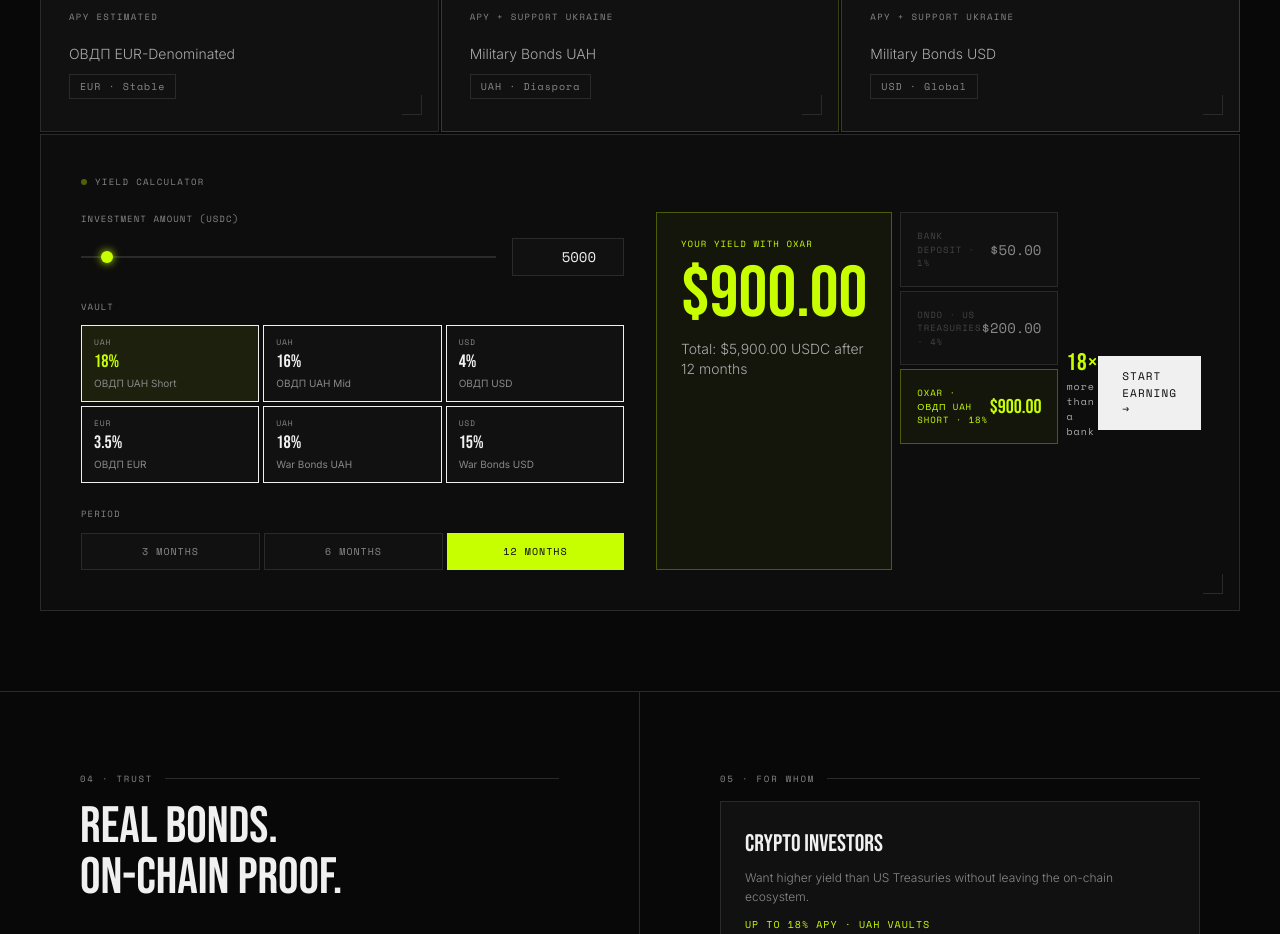
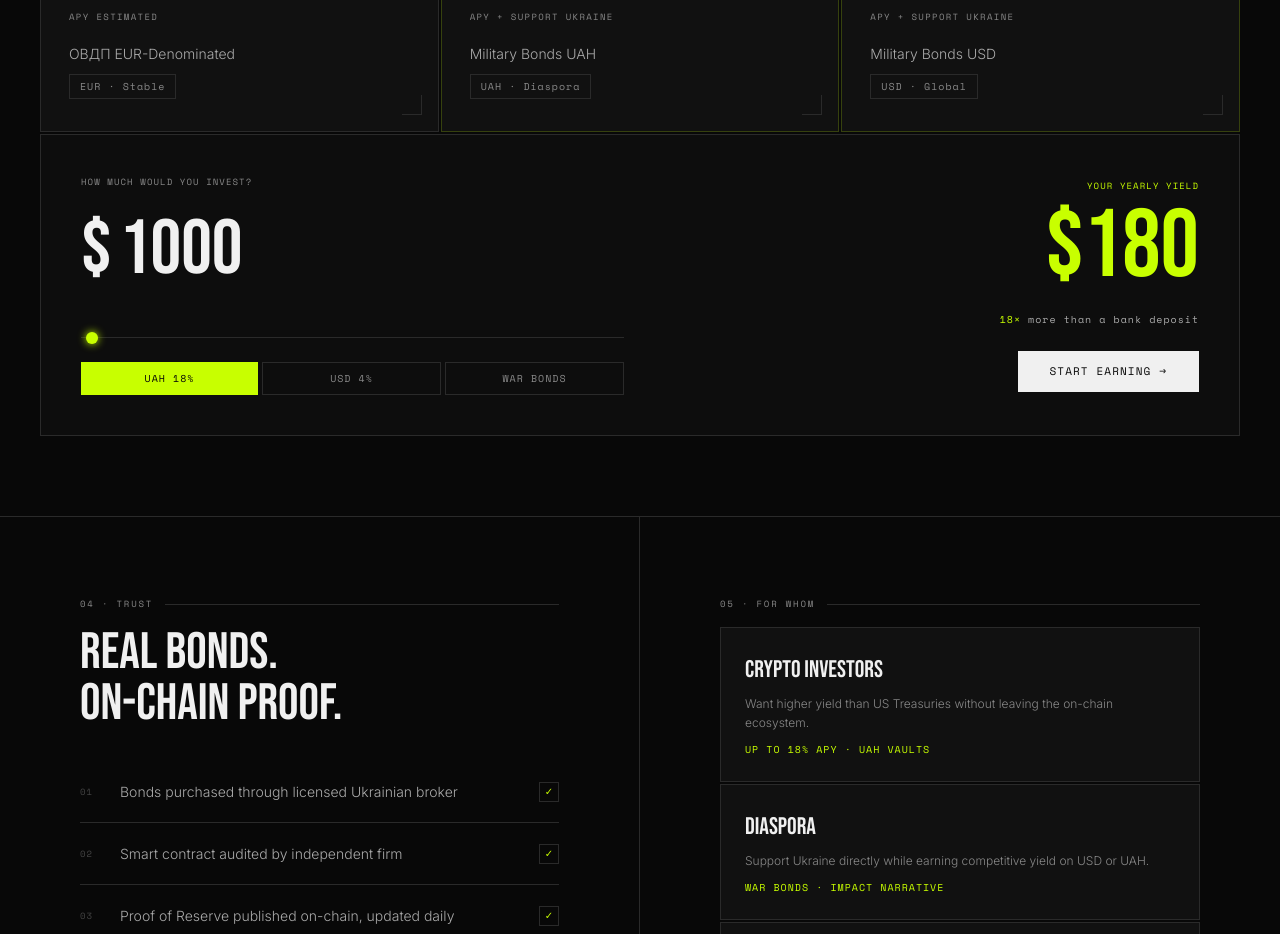
Before and after one commit to OXAR-Protocol/protocol, a Next.js app: page / in a window 1280 px wide. Shown: the part 2740-3674 px from the top of the page. Built offline with nearby package versions, Linux system fonts and the light colour scheme.

Commit message:
fix: simplify yield calculator — less clutter, bigger numbers, clear CTA

```diff
--- a/src/components/landing/yield-calculator.tsx
+++ b/src/components/landing/yield-calculator.tsx
@@ -4,65 +4,50 @@
 import Link from "next/link";
 
 const VAULTS = [
-  { name: "ОВДП UAH Short", apy: 18, currency: "UAH" },
-  { name: "ОВДП UAH Mid", apy: 16, currency: "UAH" },
-  { name: "ОВДП USD", apy: 4, currency: "USD" },
-  { name: "ОВДП EUR", apy: 3.5, currency: "EUR" },
-  { name: "War Bonds UAH", apy: 18, currency: "UAH" },
-  { name: "War Bonds USD", apy: 15, currency: "USD" },
-];
-
-const PERIODS = [
-  { label: "3 months", months: 3 },
-  { label: "6 months", months: 6 },
-  { label: "12 months", months: 12 },
+  { name: "UAH 18%", apy: 18 },
+  { name: "USD 4%", apy: 4 },
+  { name: "War Bonds", apy: 18 },
 ];
 
 function formatNum(n: number): string {
-  return n.toLocaleString("en-US", { minimumFractionDigits: 2, maximumFractionDigits: 2 });
+  return n.toLocaleString("en-US", { minimumFractionDigits: 0, maximumFractionDigits: 0 });
 }
 
 export function YieldCalculator() {
-  const [amount, setAmount] = useState(5000);
+  const [amount, setAmount] = useState(1000);
   const [vaultIdx, setVaultIdx] = useState(0);
-  const [periodIdx, setPeriodIdx] = useState(2);
 
   const vault = VAULTS[vaultIdx];
-  const period = PERIODS[periodIdx];
 
   const results = useMemo(() => {
-    const oxarYield = amount * (vault.apy / 100) * (period.months / 12);
-    const ondoYield = amount * 0.04 * (period.months / 12);
-    const bankYield = amount * 0.01 * (period.months / 12);
-    return {
-      oxar: oxarYield,
-      ondo: ondoYield,
-      bank: bankYield,
-      total: amount + oxarYield,
-      multiplier: oxarYield > 0 ? (oxarYield / Math.max(bankYield, 0.01)).toFixed(0) : "0",
-    };
-  }, [amount, vault.apy, period.months]);
+    const oxar = amount * (vault.apy / 100);
+    const bank = amount * 0.01;
+    return { oxar, bank, multiplier: Math.round(oxar / Math.max(bank, 1)) };
+  }, [amount, vault.apy]);
 
   return (
     <div
-      className="mt-0.5 p-8 md:p-10 relative overflow-hidden"
+      className="mt-0.5 p-8 md:p-10 relative"
       style={{ background: "#0d0d0d", border: "1px solid #2a2a2a" }}
     >
-      {/* Header */}
-      <div className="font-mono text-[9px] tracking-[0.15em] text-oxar-light uppercase mb-6 flex items-center gap-2">
-        <span className="w-1.5 h-1.5 rounded-full bg-oxar-accent animate-pulse-dot" />
-        YIELD CALCULATOR
+      <div className="grid grid-cols-1 md:grid-cols-[1fr_1fr] gap-8 items-center">
+        {/* Left: Input */}
+        <div>
+          <div className="font-mono text-[9px] tracking-[0.12em] text-oxar-light uppercase mb-4">
+            How much would you invest?
           </div>
-
-      <div className="grid grid-cols-1 lg:grid-cols-2 gap-8">
-        {/* Left: Inputs */}
-        <div className="space-y-6">
-          {/* Amount */}
-          <div>
-            <label className="font-mono text-[9px] tracking-[0.12em] text-oxar-light uppercase block mb-3">
-              Investment amount (USDC)
-            </label>
-            <div className="flex items-center gap-4">
+          <div className="flex items-baseline gap-2 mb-6">
+            <span className="font-display text-oxar-white" style={{ fontSize: "clamp(48px, 6vw, 80px)", lineHeight: 1 }}>
+              $
+            </span>
+            <input
+              type="number"
+              value={amount}
+              onChange={(e) => setAmount(Math.max(100, Math.min(100000, Number(e.target.value))))}
+              className="bg-transparent font-display text-oxar-white outline-none w-full"
+              style={{ fontSize: "clamp(48px, 6vw, 80px)", lineHeight: 1 }}
+            />
+          </div>
           <input
             type="range"
             min={100}
@@ -70,124 +55,45 @@
             step={100}
             value={amount}
             onChange={(e) => setAmount(Number(e.target.value))}
-                className="flex-1 h-0.5 bg-oxar-gray appearance-none cursor-pointer [&::-webkit-slider-thumb]:appearance-none [&::-webkit-slider-thumb]:w-3 [&::-webkit-slider-thumb]:h-3 [&::-webkit-slider-thumb]:rounded-full [&::-webkit-slider-thumb]:bg-oxar-accent [&::-webkit-slider-thumb]:shadow-[0_0_8px_#c8ff00]"
+            className="w-full h-px bg-oxar-gray appearance-none cursor-pointer [&::-webkit-slider-thumb]:appearance-none [&::-webkit-slider-thumb]:w-3 [&::-webkit-slider-thumb]:h-3 [&::-webkit-slider-thumb]:rounded-full [&::-webkit-slider-thumb]:bg-oxar-accent [&::-webkit-slider-thumb]:shadow-[0_0_8px_#c8ff00] mb-6"
           />
-              <input
-                type="number"
-                value={amount}
-                onChange={(e) => setAmount(Math.max(100, Math.min(100000, Number(e.target.value))))}
-                className="w-28 bg-oxar-dark border border-oxar-gray px-3 py-2 text-oxar-white font-mono text-sm text-right focus:border-oxar-accent outline-none"
-              />
-            </div>
-          </div>
-
-          {/* Vault select */}
-          <div>
-            <label className="font-mono text-[9px] tracking-[0.12em] text-oxar-light uppercase block mb-3">
-              Vault
-            </label>
-            <div className="grid grid-cols-2 sm:grid-cols-3 gap-1">
+          <div className="flex gap-1">
             {VAULTS.map((v, i) => (
               <button
                 key={i}
                 onClick={() => setVaultIdx(i)}
-                  className={`px-3 py-2.5 text-left transition-all duration-200 ${
+                className={`flex-1 py-2 font-mono text-[10px] tracking-[0.1em] uppercase transition-all duration-200 ${
                   i === vaultIdx
-                      ? "bg-[rgba(200,255,0,0.08)] border-[rgba(200,255,0,0.4)]"
-                      : "bg-oxar-dark border-oxar-gray hover:border-oxar-mid"
+                    ? "bg-oxar-accent text-oxar-black"
+                    : "text-oxar-light hover:text-oxar-white"
                 }`}
-                  style={{ border: "1px solid" }}
+                style={{ border: i === vaultIdx ? "none" : "1px solid #2a2a2a" }}
               >
-                  <div className="font-mono text-[8px] tracking-[0.1em] text-oxar-light uppercase">
-                    {v.currency}
-                  </div>
-                  <div className={`font-display text-lg ${i === vaultIdx ? "text-oxar-accent" : "text-oxar-white"}`}>
-                    {v.apy}%
-                  </div>
-                  <div className="text-[10px] text-oxar-light truncate">{v.name}</div>
+                {v.name}
               </button>
             ))}
           </div>
         </div>
 
-          {/* Period */}
-          <div>
-            <label className="font-mono text-[9px] tracking-[0.12em] text-oxar-light uppercase block mb-3">
-              Period
-            </label>
-            <div className="flex gap-1">
-              {PERIODS.map((p, i) => (
-                <button
-                  key={i}
-                  onClick={() => setPeriodIdx(i)}
-                  className={`flex-1 py-2.5 font-mono text-[10px] tracking-[0.1em] uppercase transition-all duration-200 ${
-                    i === periodIdx
-                      ? "bg-oxar-accent text-oxar-black"
-                      : "bg-oxar-dark text-oxar-light hover:text-oxar-white"
-                  }`}
-                  style={{ border: i === periodIdx ? "none" : "1px solid #2a2a2a" }}
-                >
-                  {p.label}
-                </button>
-              ))}
+        {/* Right: Result */}
+        <div className="text-right">
+          <div className="font-mono text-[9px] tracking-[0.12em] text-oxar-accent uppercase mb-2">
+            Your yearly yield
           </div>
-          </div>
-        </div>
-
-        {/* Right: Results */}
-        <div className="flex flex-direction-column gap-2">
-          {/* Main result */}
-          <div className="p-6" style={{ border: "1px solid rgba(200,255,0,0.3)", background: "rgba(200,255,0,0.04)" }}>
-            <div className="font-mono text-[9px] tracking-[0.12em] text-oxar-accent uppercase mb-2">
-              Your yield with OXAR
-            </div>
-            <div className="font-display text-oxar-accent leading-none" style={{ fontSize: "clamp(48px, 6vw, 72px)" }}>
+          <div className="font-display text-oxar-accent leading-none mb-4" style={{ fontSize: "clamp(56px, 8vw, 96px)" }}>
             ${formatNum(results.oxar)}
           </div>
-            <div className="text-sm text-oxar-lighter font-light mt-2">
-              Total: ${formatNum(results.total)} USDC after {period.label}
-            </div>
-          </div>
-
-          {/* Comparison */}
-          <div className="space-y-1">
-            <div className="flex items-center justify-between p-4 bg-oxar-dark" style={{ border: "1px solid #2a2a2a" }}>
-              <div>
-                <div className="font-mono text-[9px] text-oxar-mid tracking-[0.1em] uppercase">Bank deposit · 1%</div>
-              </div>
-              <div className="font-mono text-sm text-oxar-light">${formatNum(results.bank)}</div>
-            </div>
-            <div className="flex items-center justify-between p-4 bg-oxar-dark" style={{ border: "1px solid #2a2a2a" }}>
-              <div>
-                <div className="font-mono text-[9px] text-oxar-mid tracking-[0.1em] uppercase">Ondo · US Treasuries · 4%</div>
-              </div>
-              <div className="font-mono text-sm text-oxar-light">${formatNum(results.ondo)}</div>
-            </div>
-            <div className="flex items-center justify-between p-4" style={{ border: "1px solid rgba(200,255,0,0.3)", background: "rgba(200,255,0,0.04)" }}>
-              <div>
-                <div className="font-mono text-[9px] text-oxar-accent tracking-[0.1em] uppercase">OXAR · {vault.name} · {vault.apy}%</div>
-              </div>
-              <div className="font-display text-xl text-oxar-accent">${formatNum(results.oxar)}</div>
-            </div>
-          </div>
-
-          {/* Multiplier + CTA */}
-          <div className="flex items-center justify-between mt-1">
-            <div className="font-mono text-[10px] text-oxar-lighter tracking-[0.1em]">
-              <span className="text-oxar-accent font-display text-2xl">{results.multiplier}×</span>{" "}
-              more than a bank
+          <div className="font-mono text-[10px] text-oxar-lighter tracking-[0.1em] mb-6">
+            <span className="text-oxar-accent">{results.multiplier}×</span> more than a bank deposit
           </div>
           <Link
             href="/login"
-              className="font-mono text-[11px] tracking-[0.1em] uppercase px-6 py-3 bg-oxar-white text-oxar-black hover:bg-oxar-accent transition-all duration-200 inline-block"
+            className="font-mono text-[11px] tracking-[0.1em] uppercase px-8 py-3 bg-oxar-white text-oxar-black hover:bg-oxar-accent transition-all duration-200 inline-block"
           >
             Start Earning →
           </Link>
         </div>
       </div>
     </div>
-
-      <div className="absolute bottom-4 right-4 w-5 h-5 border-r border-b border-oxar-gray" />
-    </div>
   );
 }
```
Lines whose indentation alone changed are shown as unchanged.
